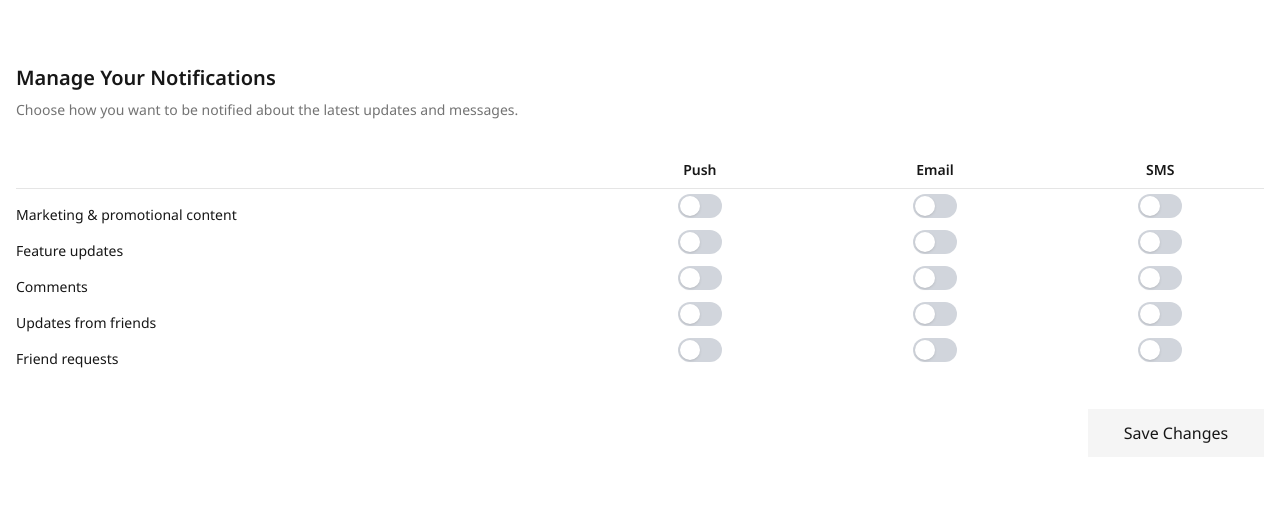
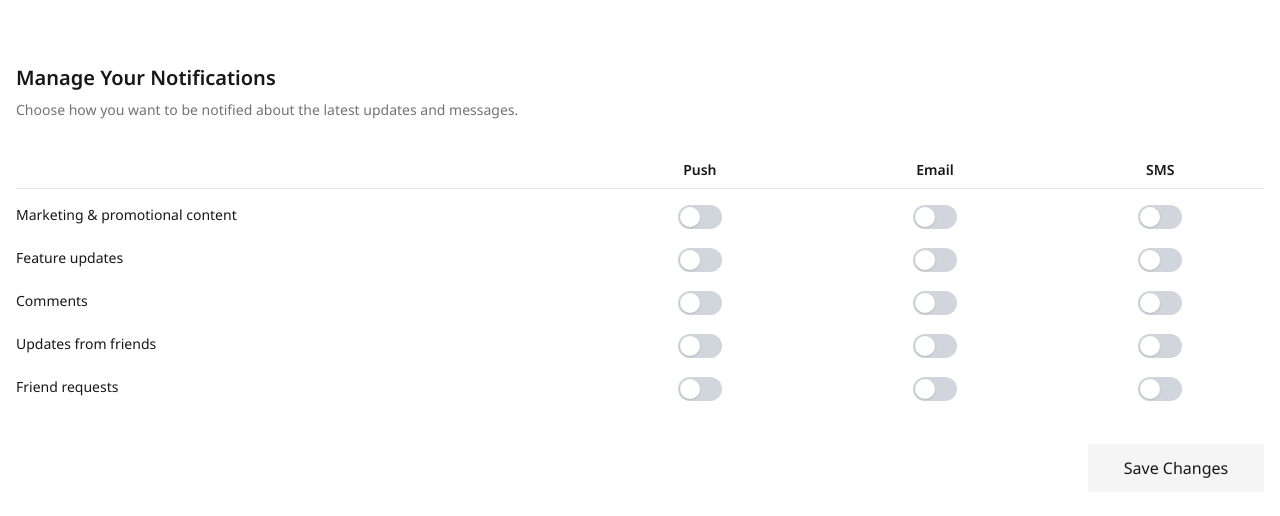
Before and after one commit to AbuBakr-S/notifications-settings-section, a Next.js app: page / in a window 1280 px wide. Shown: the top 516 px of the page. Built offline with nearby package versions, Linux system fonts and the light colour scheme.

Commit message:
fix: align headings and toggles to the top

```diff
--- a/app/page.tsx
+++ b/app/page.tsx
@@ -47,10 +47,10 @@ export default function Home() {
               <tbody>
                 {NOTIFICATIONS.map(({ id, label }) => (
                   <tr key={id} className="first:border-t border-neutral-200">
-                    <td className="max-w-36 pt-4">{label}</td>
+                    <td className="max-w-36 align-top pt-4">{label}</td>
                     {CHANNELS.map((channel) => (
                       // TODO: Replace with a Reusable Toggle Component
-                      <td key={channel} className="text-center">
+                      <td key={channel} className="text-center align-top pt-4">
                         <Toggle checked={false} />
                       </td>
                     ))}
```
